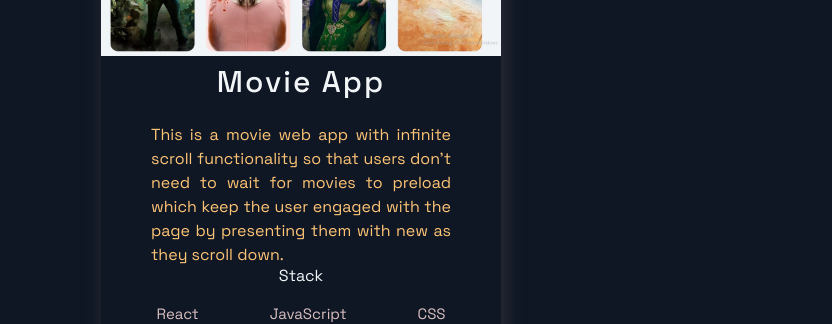
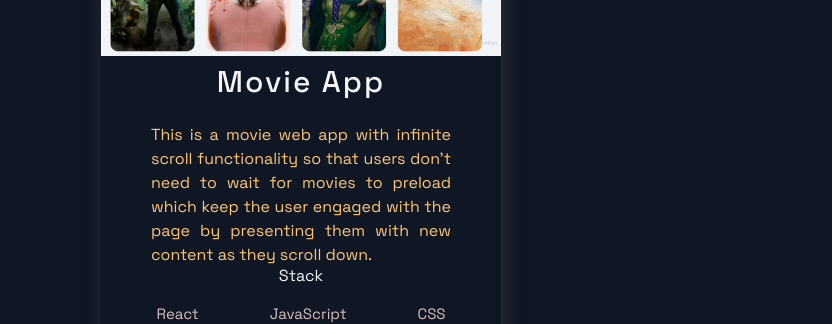
Before and after one commit to osifojohn/my_portfolio_nextjs, a Next.js app: page / in a window 1280 px wide. Shown: the part 1720-2044 px from the top of the page, without its empty margins (89-921 px from the left). Built offline with nearby package versions, Linux system fonts and the light colour scheme.

Commit message:
job-tracking-app link changed

```diff
--- a/src/constants/constants.js
+++ b/src/constants/constants.js
@@ -16,13 +16,13 @@ export const projects = [
     image: "./images/job-img.jpg",
     tags: ["React", "Redux", "Styled-Components"],
     source: "https://job-tracking-app-osifojohn.netlify.app",
-    visit: "https://github.com/osifojohn/job_tracking_app_redux-toolkit",
+    visit: "https://github.com/osifojohn/Job-Tracking-App",
     id: 1,
   },
   {
     title: "Movie App",
     description:
-      "This is a movie web app with infinite scroll functionality so that users don’t need to wait for movies to preload which keep the user engaged with the page by presenting them with new as they scroll down.",
+      "This is a movie web app with infinite scroll functionality so that users don’t need to wait for movies to preload which keep the user engaged with the page by presenting them with new content as they scroll down.",
     image: "./images/movie-img.jpg",
     tags: ["React", "JavaScript", "CSS"],
     source: "https://reactjs-movieapp-osifojohn.netlify.app",
```
